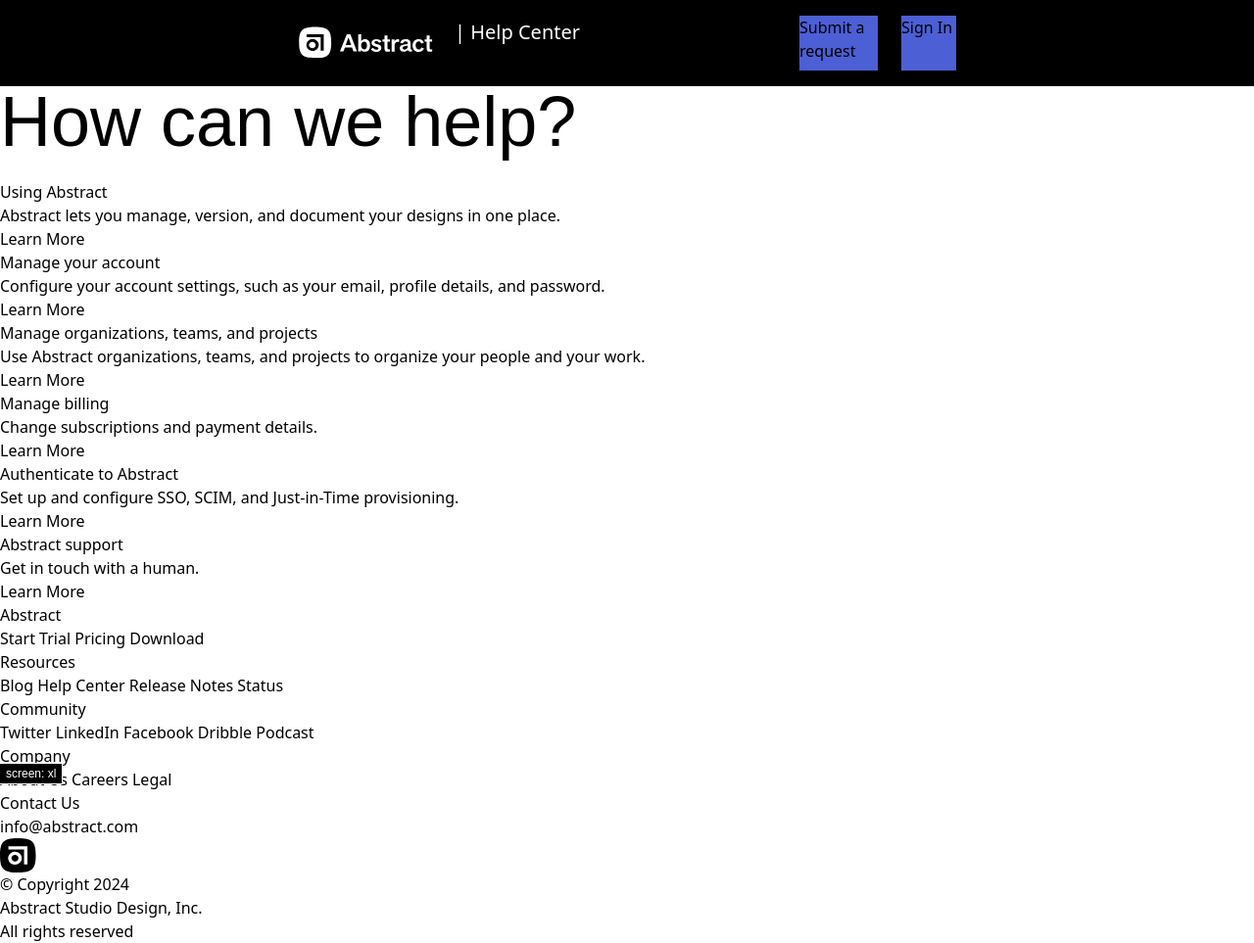
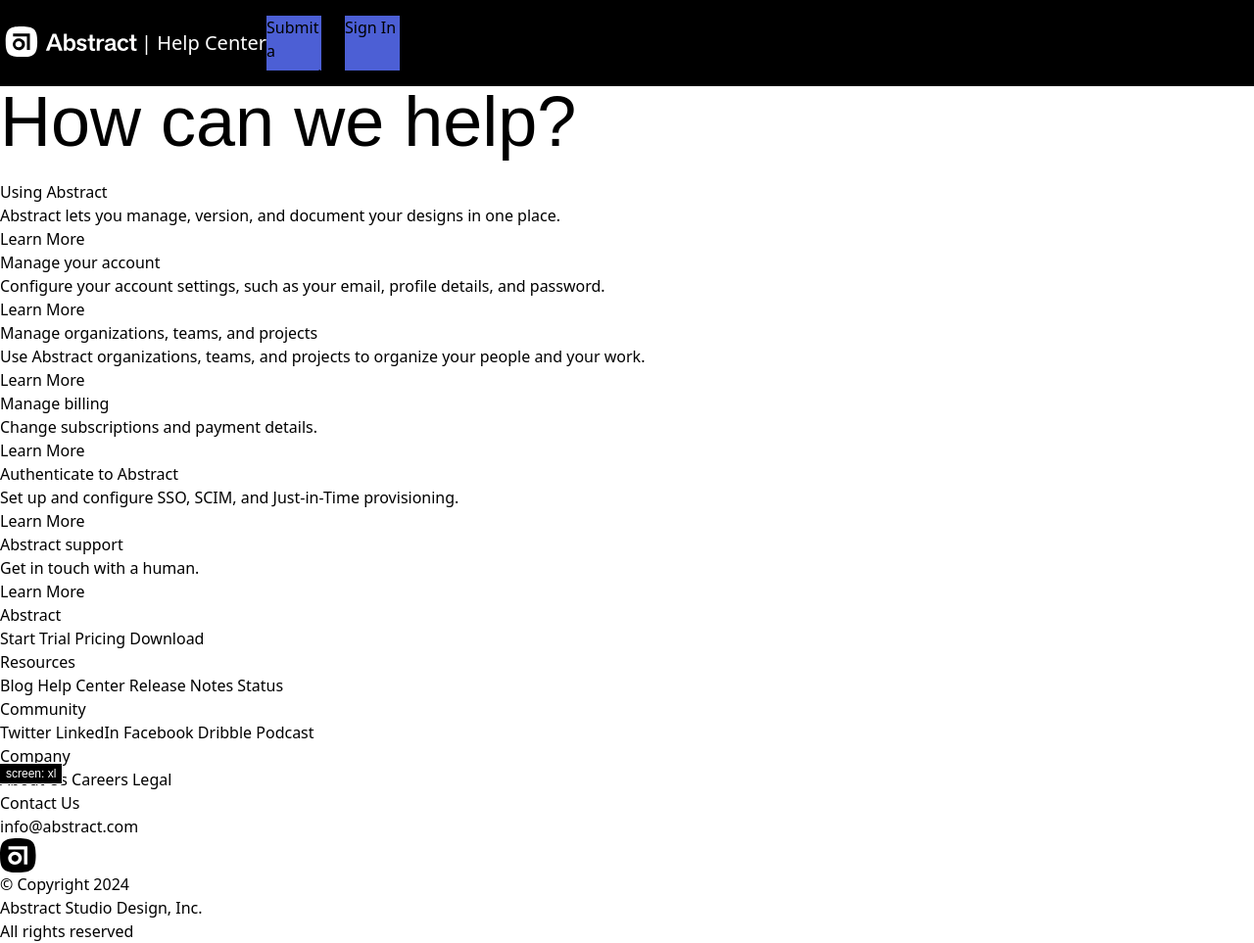
Before and after one commit to Massa-Albani4/abstract-help-page, a website: page src/index.html in a window 1280 px wide. Shown: the whole page at 98% size. Drawn offline with Linux system fonts and the light colour scheme.

Commit message:
fix logo size

```diff
--- a/src/index.html
+++ b/src/index.html
@@ -9,14 +9,14 @@
   </head>
   <body class="debug-screens">
     <header>
-      <nav class="flex items-center justify-center py-4 bg-black">
+      <nav class="flex py-4 bg-black">
         <ul class="flex flex-row">
-          <li>
+          <li class="flex items-center">
             <a href="https://www.abstract.com/">
               <svg
-                width="160"
-                height="50"
-                viewBox="0 9 126 10"
+                width="144"
+                height="35"
+                viewBox="9 1 90 28"
                 fill="none"
                 xmlns="http://www.w3.org/2000/svg"
               >
@@ -83,13 +83,11 @@
               </svg>
             </a>
           </li>
-          <li>
+          <li class="flex items-center">
             <a class="text-xl text-white" href="./index.html">| Help Center</a>
           </li>
         </ul>
-        <a class="w-20 ml-56 mr-6 bg-blue-200 h-14" href="#"
-          >Submit a request</a
-        >
+        <a class="mr-6 bg-blue-200 w-14 h-14" href="#">Submit a request</a>
         <a class="bg-blue-200 h-14 w-14" href="#">Sign In</a>
       </nav>
     </header>
```
Also changed, not shown: public/output.css, src/favicon.png (added).
